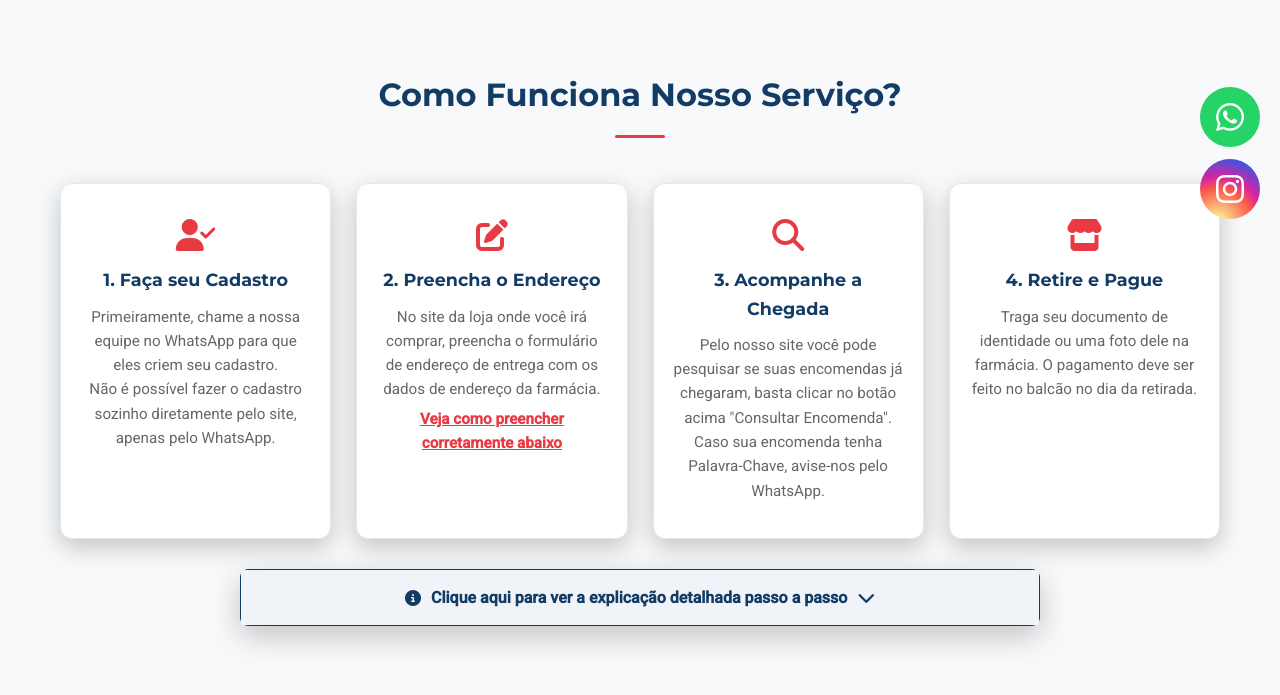
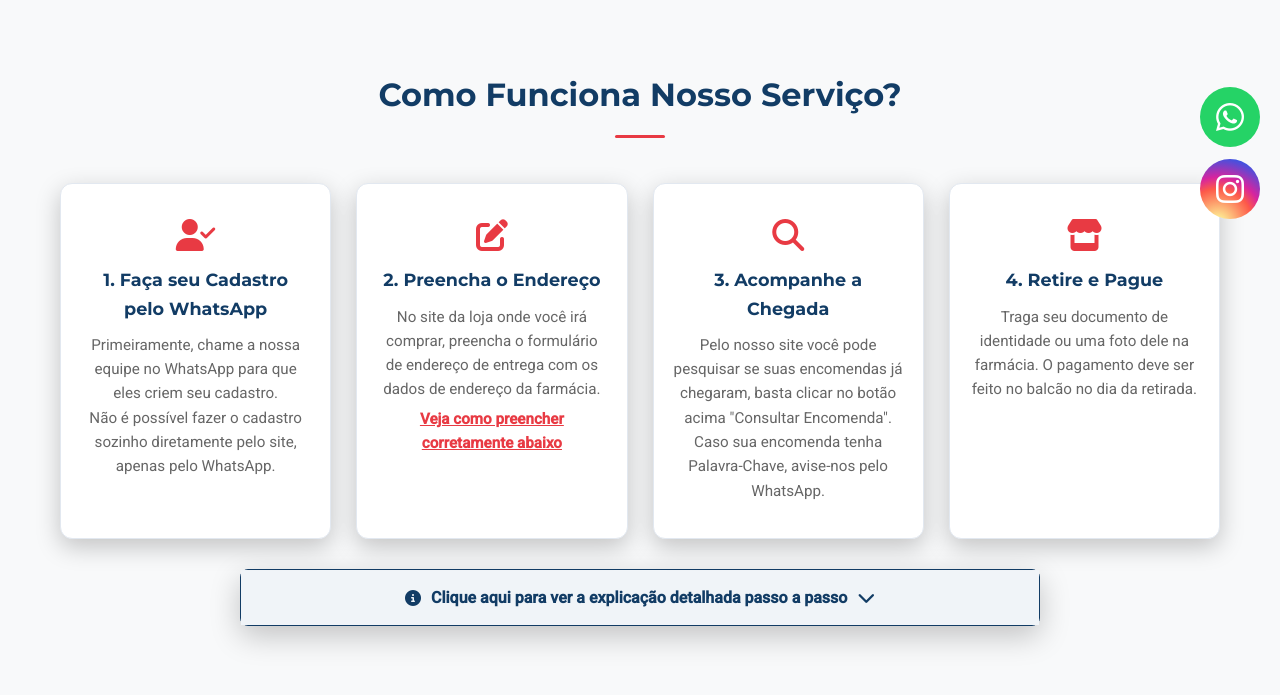
Before and after one commit to LuanHOS/sistema-drogafoz, a Django app: page / in a window 1280 px wide. Shown: the part 561-1256 px from the top of the page. Run offline with Django 5.2, Linux system fonts and the light colour scheme; parts of the project's set-up code (start-up, migrations or seed data) failed here and were passed over; some libraries are stand-ins or nearby versions.

Commit message:
Mudança na home e no consulta

```diff
--- a/templates/publica/consulta.html
+++ b/templates/publica/consulta.html
@@ -371,7 +371,7 @@
                 <input
                     type="text"
                     name="q"
-                    placeholder="Digite seu CPF ou RG"
+                    placeholder="Digite seu CPF, RG ou o Documento que usou no cadastro"
                     value="{{ query|default:'' }}"
                     required
                     oninput="this.value = this.value.replace(/[^0-9]/g, '')"
--- a/templates/publica/home.html
+++ b/templates/publica/home.html
@@ -887,7 +887,7 @@
             <div class="grid-passos">
                 <div class="passo-card">
                     <i class="fa-solid fa-user-check passo-icon"></i>
-                    <h3>1. Faça seu Cadastro</h3>
+                    <h3>1. Faça seu Cadastro pelo WhatsApp</h3>
                     <p>Primeiramente, chame a nossa equipe no WhatsApp para que eles criem seu cadastro.<br>Não é possível fazer o cadastro sozinho diretamente pelo site, apenas pelo WhatsApp.</p>
                 </div>
 
```
